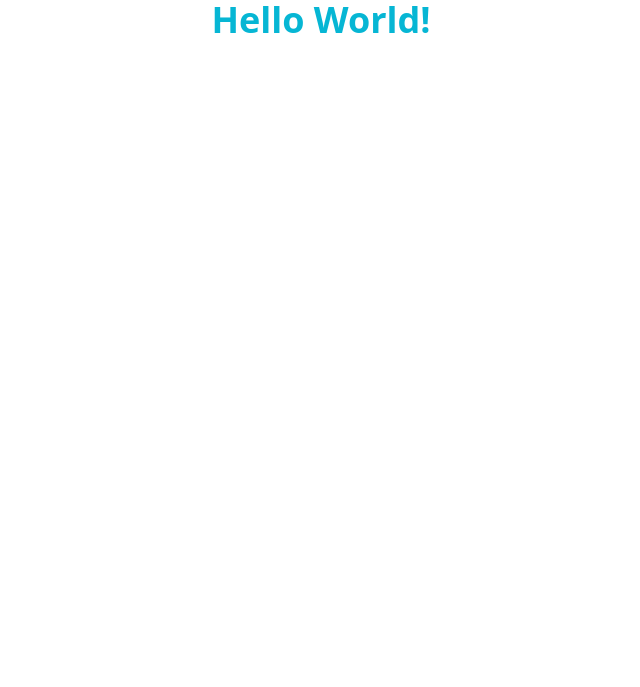
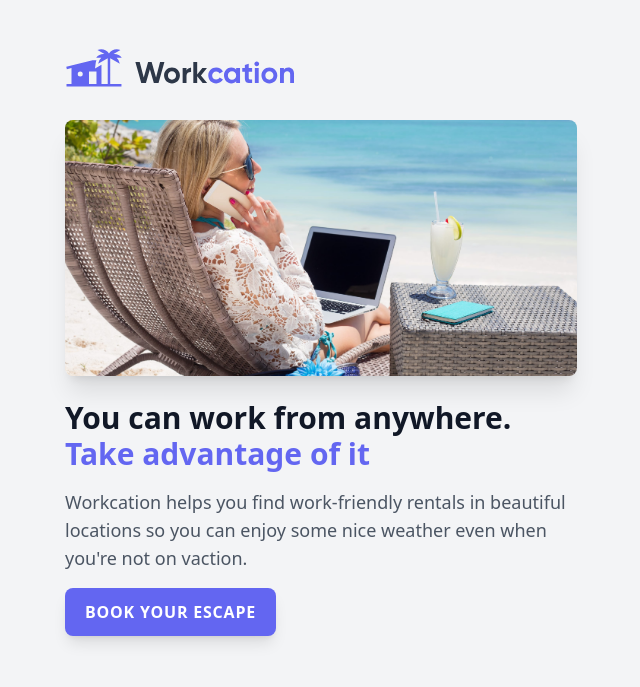
Before and after one commit to itzVort3x1/tailwind-demo, a website: page index.html in a window 1280 px wide. Shown: the whole page, without its empty margins (319-959 px from the left). Drawn offline with nearby package versions, Linux system fonts and the light colour scheme.

Commit message:
added images

```diff
--- a/index.html
+++ b/index.html
@@ -6,7 +6,15 @@
      <script src="https://cdn.tailwindcss.com"></script>
      <title>Document</title>
 </head>
-<body>
-     <h1 class="text-4xl font-bold text-center text-cyan-500">Hello World!</h1>
+<body class="bg-gray-100">
+     <div class="px-8 py-12 max-w-md mx-auto sm:max-w-xl">
+          <img class="h-10" src="/images/logo.svg" alt="Workcation">
+          <img class="mt-6 sm:h-64 sm:w-full sm:object-cover object-center rounded-lg shadow-xl sm:mt-8" src="/images/beach-work.jpg" alt="beach-work">
+          <h1 class="mt-6 text-2xl sm:text-3xl font-bold text-gray-900">You can work from anywhere. <span class="text-indigo-500">Take advantage of it</span></h1>
+          <p class="mt-2 text-gray-600 sm:mt-4 sm:text-lg">Workcation helps you find work-friendly rentals in beautiful locations so you can enjoy some nice weather even when you're not on vaction.</p>
+          <div class="mt-4">
+               <a href="#" class="inline-block px-5 py-3 rounded-lg shadow-lg uppercase tracking-wider font-semibold text-sm bg-indigo-500 text-white sm:text-base">Book your Escape</a>
+          </div>
+     </div>
 </body>
 </html>
```
Also changed, not shown: images/beach-work.jpg (added), images/logo.svg (added).
